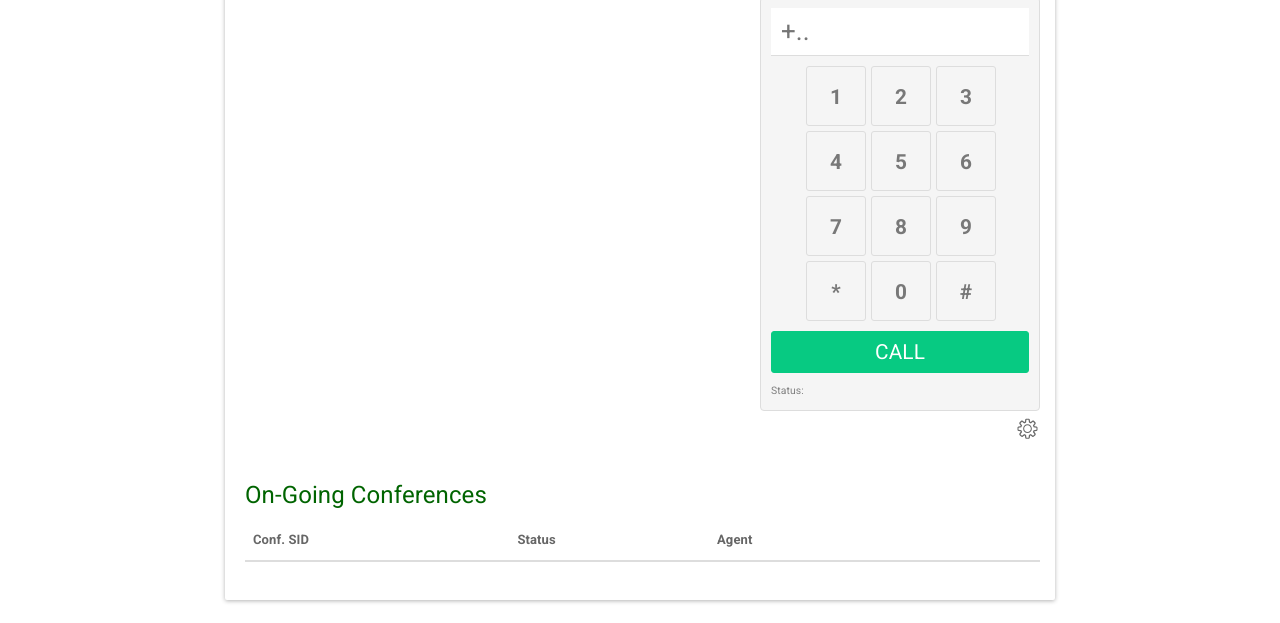
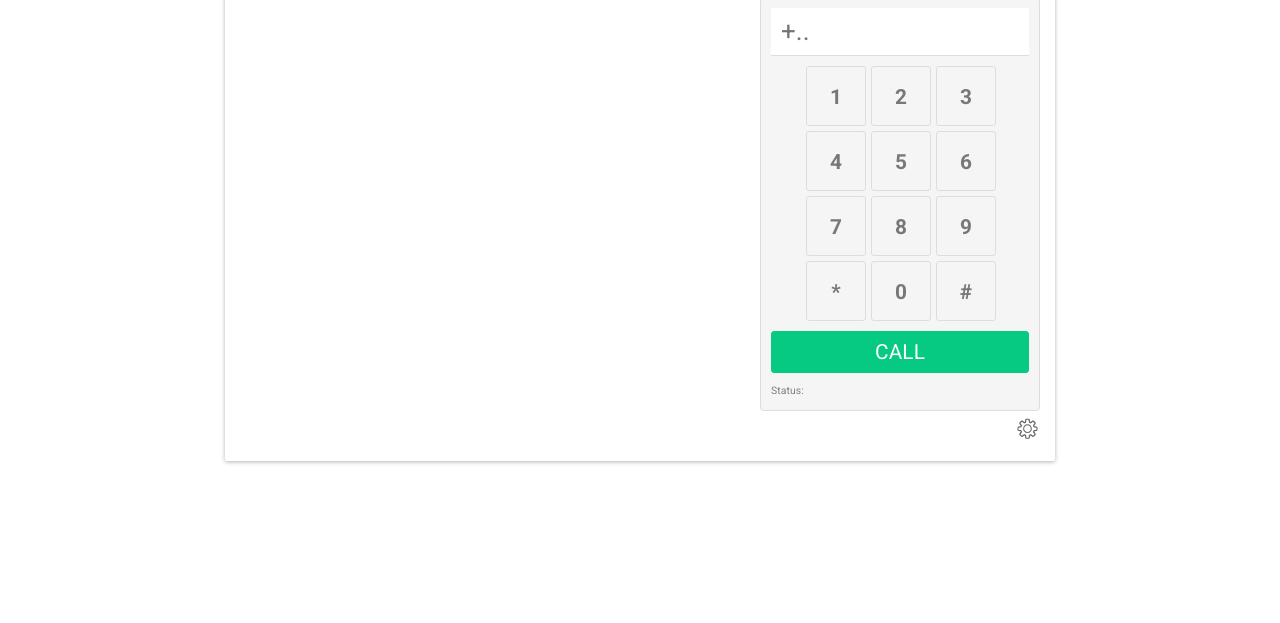
Before and after one commit to 39754-Hari/Twilio_call_barging, a website: page public/callcenter/workplace.html in a window 1280 px wide. Shown: the part 237-860 px from the top of the page. After the commit the page ends 800 px from the top, so only its background shows below. Drawn offline with Linux system fonts and the light colour scheme; no server answers.

Commit message:
added changes for barge in

```diff
--- a/public/callcenter/workplace.html
+++ b/public/callcenter/workplace.html
@@ -262,7 +262,7 @@
 
             </div>
 
-            <div style="margin-left: -515px;">
+            <div style="margin-left: -515px;" ng-show= "worker.attributes.full_name === 'Supervisor'">
               &nbsp;&nbsp;<br>
               <h4 style='color: darkgreen'>On-Going Conferences</h4>
               <table  class="table table-striped table-hover" style="width:100%">
```
